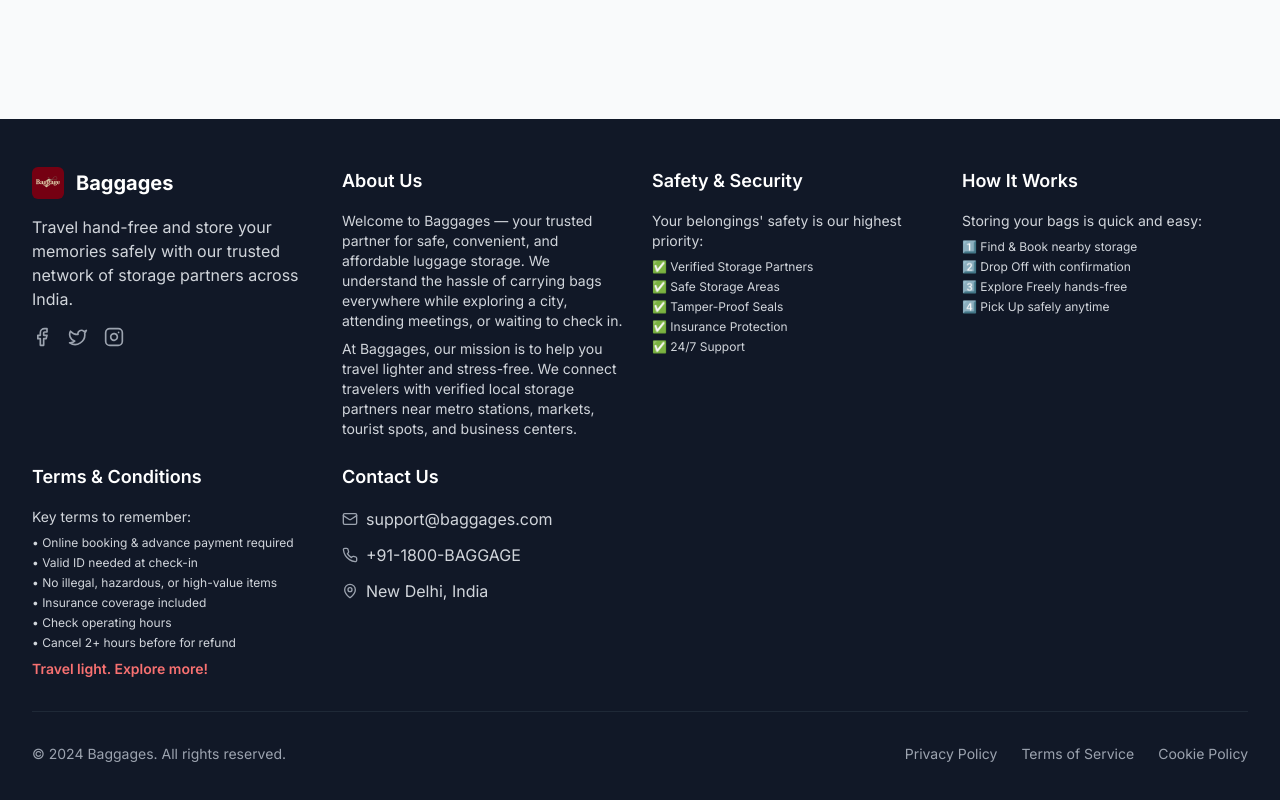
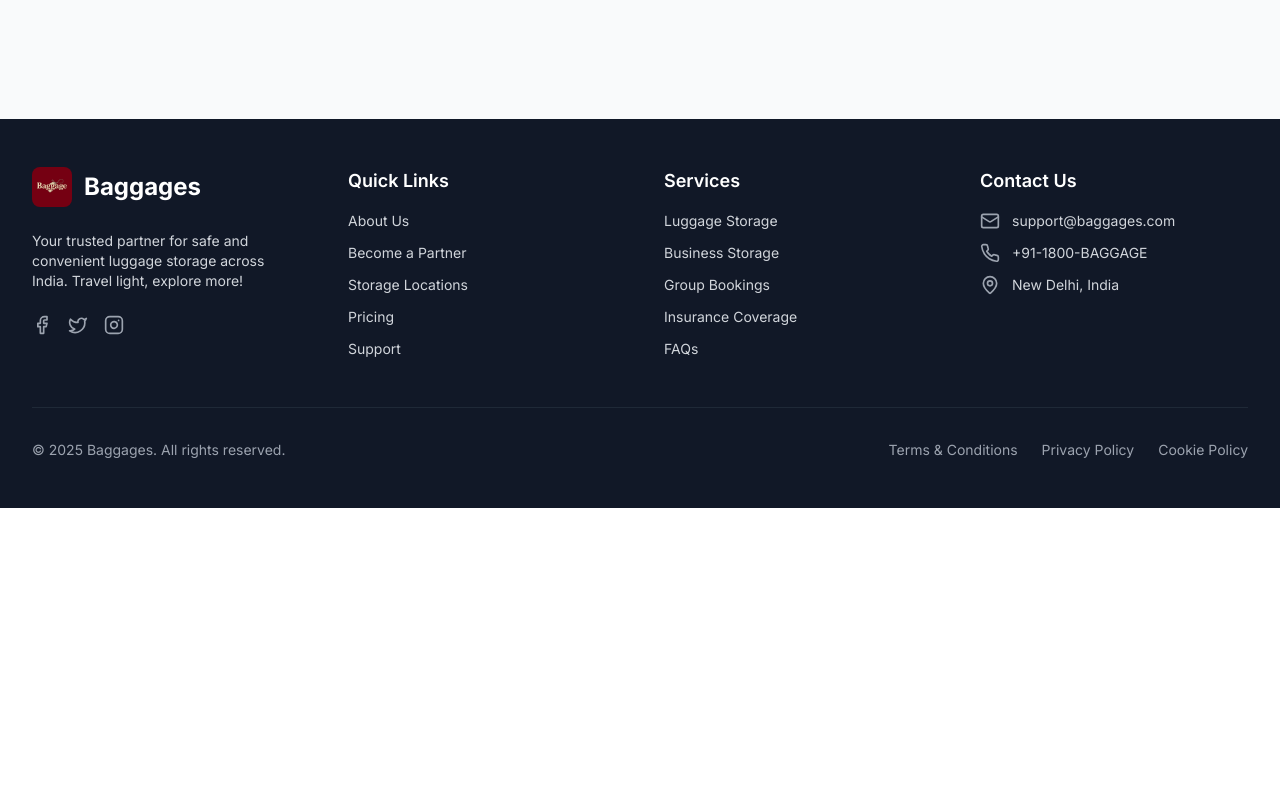
Before and after one commit to owaish0507/Baggagez, a Next.js app: page /pickup/1 in a window 1280 px wide. Shown: the part 762-1562 px from the top of the page. After the commit the page ends 1270 px from the top, so only its background shows below. Built offline with nearby package versions, Linux system fonts and the light colour scheme.

Commit message:
chore (fix): restrucure navbar

```diff
--- /dev/null
+++ b/app/terms/page.tsx
@@ -0,0 +1,22 @@
+import React from "react"
+
+const TermsPage = () => (
+    <main className="max-w-3xl mx-auto px-4 py-12">
+        <h1 className="text-3xl font-bold mb-6">Terms & Conditions</h1>
+        <section className="space-y-4 text-gray-700 text-base">
+            <p>Welcome to Baggages! By using our website and services, you agree to the following terms and conditions:</p>
+            <ul className="list-disc pl-6 space-y-2">
+                <li>Online booking and advance payment are required for all storage services.</li>
+                <li>Valid government-issued ID must be presented at check-in.</li>
+                <li>Storage of illegal, hazardous, or high-value items is strictly prohibited.</li>
+                <li>Insurance coverage is included for eligible items as per our policy.</li>
+                <li>Please check operating hours of your selected storage partner before booking.</li>
+                <li>Cancellations made at least 2 hours before drop-off are eligible for a refund.</li>
+                <li>For full details, please contact our support team.</li>
+            </ul>
+            <p className="mt-6 font-semibold text-red-600">Travel light. Explore more!</p>
+        </section>
+    </main>
+)
+
+export default TermsPage
--- a/components/footer.tsx
+++ b/components/footer.tsx
@@ -6,125 +6,102 @@ export function Footer() {
   return (
     <footer className="bg-gray-900 text-white">
       <div className="max-w-7xl mx-auto px-4 sm:px-6 lg:px-8 py-12">
-        <div className="grid md:grid-cols-4 gap-6">
-          {/* Company Info */}
-          <div className="space-y-4">
+        <div className="grid grid-cols-1 md:grid-cols-2 lg:grid-cols-4 gap-8 lg:gap-12">
+          {/* Column 1: Company Info */}
+          <div className="space-y-6">
             <div className="flex items-center space-x-3">
               <Image
                 src="/images/baggage-logo.jpg"
                 alt="Baggages Logo"
-                width={32}
-                height={32}
-                className="w-8 h-8 rounded-md"
+                width={40}
+                height={40}
+                className="rounded-lg"
               />
-              <span className="text-xl font-bold">Baggages</span>
+              <span className="text-2xl font-bold">Baggages</span>
             </div>
-            <p className="text-gray-300">
-              Travel hand-free and store your memories safely with our trusted network of storage partners across India.
+            <p className="text-gray-300 text-sm">
+              Your trusted partner for safe and convenient luggage storage across India. Travel light, explore more!
             </p>
-            <div className="flex space-x-4">
-              <Facebook className="w-5 h-5 text-gray-400 hover:text-white cursor-pointer" />
-              <Twitter className="w-5 h-5 text-gray-400 hover:text-white cursor-pointer" />
-              <Instagram className="w-5 h-5 text-gray-400 hover:text-white cursor-pointer" />
+            <div className="flex items-center space-x-4">
+              <Link href="https://facebook.com" className="text-gray-400 hover:text-white transition-colors">
+                <Facebook className="w-5 h-5" />
+              </Link>
+              <Link href="https://twitter.com" className="text-gray-400 hover:text-white transition-colors">
+                <Twitter className="w-5 h-5" />
+              </Link>
+              <Link href="https://instagram.com" className="text-gray-400 hover:text-white transition-colors">
+                <Instagram className="w-5 h-5" />
+              </Link>
             </div>
           </div>
 
-          {/* Quick Links */}
+          {/* Column 2: Quick Links */}
           <div className="space-y-4">
-            <h3 className="text-lg font-semibold">About Us</h3>
-            <div className="text-gray-300 text-sm space-y-2">
-              <p>
-                Welcome to Baggages — your trusted partner for safe, convenient, and affordable luggage storage. We
-                understand the hassle of carrying bags everywhere while exploring a city, attending meetings, or waiting
-                to check in.
-              </p>
-              <p>
-                At Baggages, our mission is to help you travel lighter and stress-free. We connect travelers with
-                verified local storage partners near metro stations, markets, tourist spots, and business centers.
-              </p>
-            </div>
+            <h3 className="text-lg font-semibold">Quick Links</h3>
+            <nav className="flex flex-col space-y-3">
+              <Link href="#" className="text-gray-300 hover:text-white transition-colors text-sm">About Us</Link>
+              <Link href="#" className="text-gray-300 hover:text-white transition-colors text-sm">Become a Partner</Link>
+              <Link href="#" className="text-gray-300 hover:text-white transition-colors text-sm">Storage Locations</Link>
+              <Link href="#" className="text-gray-300 hover:text-white transition-colors text-sm">Pricing</Link>
+              <Link href="#" className="text-gray-300 hover:text-white transition-colors text-sm">Support</Link>
+            </nav>
           </div>
 
-          {/* Safety & Security */}
+          {/* Column 3: Services */}
           <div className="space-y-4">
-            <h3 className="text-lg font-semibold">Safety & Security</h3>
-            <div className="text-gray-300 text-sm space-y-2">
-              <p>Your belongings' safety is our highest priority:</p>
-              <ul className="space-y-1 text-xs">
-                <li>✅ Verified Storage Partners</li>
-                <li>✅ Safe Storage Areas</li>
-                <li>✅ Tamper-Proof Seals</li>
-                <li>✅ Insurance Protection</li>
-                <li>✅ 24/7 Support</li>
-              </ul>
-            </div>
+            <h3 className="text-lg font-semibold">Services</h3>
+            <nav className="flex flex-col space-y-3">
+              <Link href="/luggage-storage" className="text-gray-300 hover:text-white transition-colors text-sm">Luggage Storage</Link>
+              <Link href="/business-storage" className="text-gray-300 hover:text-white transition-colors text-sm">Business Storage</Link>
+              <Link href="/group-bookings" className="text-gray-300 hover:text-white transition-colors text-sm">Group Bookings</Link>
+              <Link href="/insurance" className="text-gray-300 hover:text-white transition-colors text-sm">Insurance Coverage</Link>
+              <Link href="/faqs" className="text-gray-300 hover:text-white transition-colors text-sm">FAQs</Link>
+            </nav>
           </div>
 
-          {/* How It Works */}
-          <div className="space-y-4">
-            <h3 className="text-lg font-semibold">How It Works</h3>
-            <div className="text-gray-300 text-sm space-y-2">
-              <p>Storing your bags is quick and easy:</p>
-              <ul className="space-y-1 text-xs">
-                <li>1️⃣ Find & Book nearby storage</li>
-                <li>2️⃣ Drop Off with confirmation</li>
-                <li>3️⃣ Explore Freely hands-free</li>
-                <li>4️⃣ Pick Up safely anytime</li>
-              </ul>
-            </div>
-          </div>
-
-          {/* Terms & Conditions */}
-          <div className="space-y-4">
-            <h3 className="text-lg font-semibold">Terms & Conditions</h3>
-            <div className="text-gray-300 text-sm space-y-2">
-              <p>Key terms to remember:</p>
-              <ul className="space-y-1 text-xs">
-                <li>• Online booking & advance payment required</li>
-                <li>• Valid ID needed at check-in</li>
-                <li>• No illegal, hazardous, or high-value items</li>
-                <li>• Insurance coverage included</li>
-                <li>• Check operating hours</li>
-                <li>• Cancel 2+ hours before for refund</li>
-              </ul>
-              <p className="text-red-400 font-semibold mt-2">Travel light. Explore more!</p>
-            </div>
-          </div>
-
-          {/* Contact Info */}
+          {/* Column 4: Contact */}
           <div className="space-y-4">
             <h3 className="text-lg font-semibold">Contact Us</h3>
             <div className="space-y-3">
-              <div className="flex items-center space-x-2">
-                <Mail className="w-4 h-4 text-gray-400" />
-                <span className="text-gray-300">support@baggages.com</span>
+              <div className="flex items-center space-x-3">
+                <Mail className="w-5 h-5 text-gray-400" />
+                <a href="mailto:support@baggages.com" className="text-gray-300 hover:text-white transition-colors text-sm">
+                  support@baggages.com
+                </a>
               </div>
-              <div className="flex items-center space-x-2">
-                <Phone className="w-4 h-4 text-gray-400" />
-                <span className="text-gray-300">+91-1800-BAGGAGE</span>
+              <div className="flex items-center space-x-3">
+                <Phone className="w-5 h-5 text-gray-400" />
+                <a href="tel:+911800BAGGAGE" className="text-gray-300 hover:text-white transition-colors text-sm">
+                  +91-1800-BAGGAGE
+                </a>
               </div>
-              <div className="flex items-center space-x-2">
-                <MapPin className="w-4 h-4 text-gray-400" />
-                <span className="text-gray-300">New Delhi, India</span>
+              <div className="flex items-center space-x-3">
+                <MapPin className="w-5 h-5 text-gray-400" />
+                <span className="text-gray-300 text-sm">
+                  New Delhi, India
+                </span>
               </div>
             </div>
           </div>
         </div>
 
-        <div className="border-t border-gray-800 mt-8 pt-8">
-          <div className="flex flex-col md:flex-row justify-between items-center">
-            <p className="text-gray-400 text-sm">© 2024 Baggages. All rights reserved.</p>
-            <div className="flex space-x-6 mt-4 md:mt-0">
-              <Link href="/privacy" className="text-gray-400 hover:text-white text-sm">
+        {/* Bottom Bar */}
+        <div className="border-t border-gray-800 mt-12 pt-8">
+          <div className="flex flex-col md:flex-row justify-between items-center space-y-4 md:space-y-0">
+            <p className="text-gray-400 text-sm">
+              © {new Date().getFullYear()} Baggages. All rights reserved.
+            </p>
+            <nav className="flex items-center space-x-6">
+              <Link href="/terms" className="text-gray-400 hover:text-white transition-colors text-sm">
+                Terms & Conditions
+              </Link>
+              <Link href="#" className="text-gray-400 hover:text-white transition-colors text-sm">
                 Privacy Policy
               </Link>
-              <Link href="/terms" className="text-gray-400 hover:text-white text-sm">
-                Terms of Service
-              </Link>
-              <Link href="/cookies" className="text-gray-400 hover:text-white text-sm">
+              <Link href="#" className="text-gray-400 hover:text-white transition-colors text-sm">
                 Cookie Policy
               </Link>
-            </div>
+            </nav>
           </div>
         </div>
       </div>
```
Also changed, not shown: components/header.tsx (+9 -11 lines).
